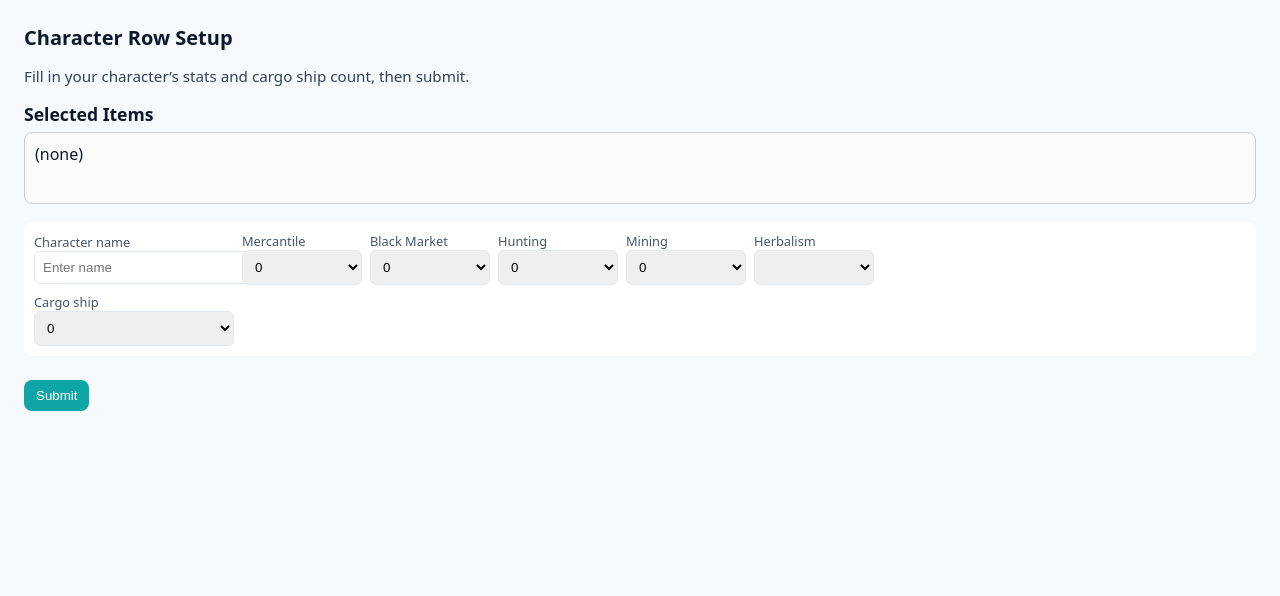
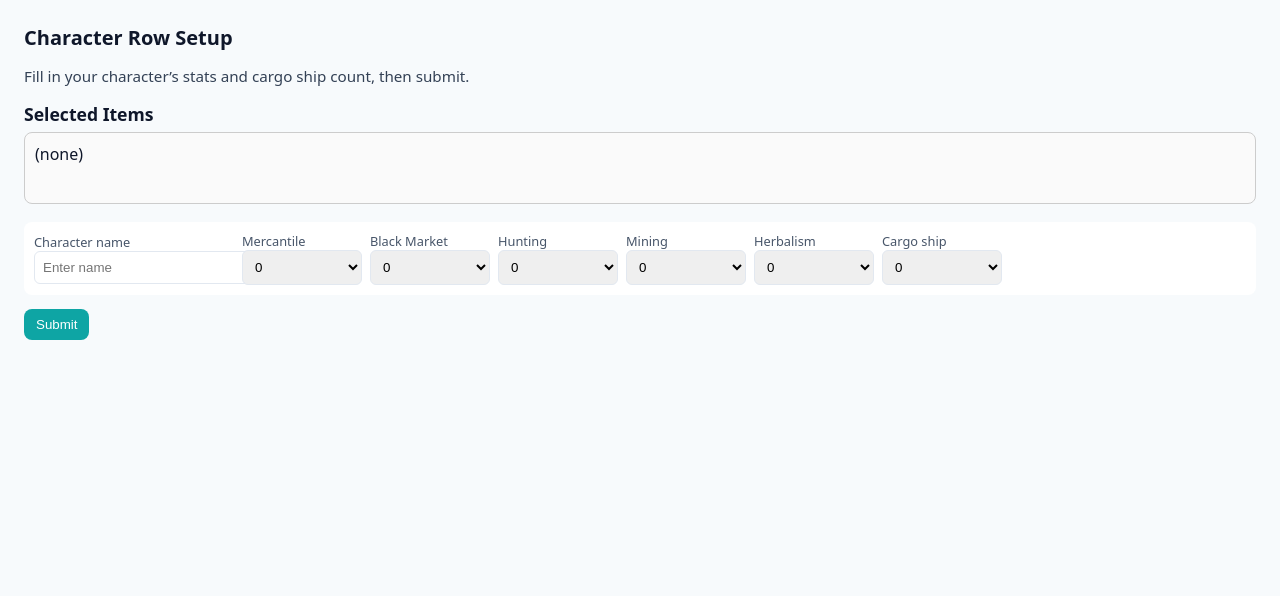
Before and after one commit to NMiraglia05/Pull_Automator, a Flask app: page /set_gathering in a window 1280 px wide. Shown: the top 596 px of the page. Run offline with Flask 3, Linux system fonts and the light colour scheme; lists and menus that the app fills with data are empty.

Commit message:
Update set_gathering.html

```diff
--- a/templates/set_gathering.html
+++ b/templates/set_gathering.html
@@ -1,4 +1,3 @@
-
 <!doctype html>
 <html lang="en">
 <head>
@@ -19,7 +18,7 @@
 .note{font-size:0.95rem;margin-bottom:12px;color:#334155}
 button{background:#0ea5a4;border:none;color:white;padding:8px 12px;border-radius:8px;cursor:pointer}
 .rows{display:flex;flex-direction:column;gap:10px}
-    .row{display:grid;grid-template-columns:200px repeat(5,120px);gap:8px;padding:10px;border-radius:8px;background:white;align-items:center}
+.row{display:grid;grid-template-columns:200px repeat(6,120px);gap:8px;padding:10px;border-radius:8px;background:white;align-items:center}
 .row label{display:block;font-size:0.8rem;color:#475569}
 .row input[type=text]{width:100%;padding:8px;border:1px solid #e2e8f0;border-radius:6px}
 select{width:100%;padding:8px;border-radius:6px;border:1px solid #e2e8f0}
@@ -31,7 +30,7 @@
   text-align: center;
   font-size: 0.85rem;
   color: white;
-      background: #0ea5a4; /* aquamarine */
+  background: #0ea5a4;
   border-top: 1px solid #0ca99c;
   position: absolute;
   bottom: 0;
@@ -57,10 +56,10 @@
     <div><label>Black Market</label><select name="black_market"></select></div>
     <div><label>Hunting</label><select name="hunting"></select></div>
     <div><label>Mining</label><select name="mining"></select></div>
-      <div><label>Herbalism</label><select name="herbalism"></select></div> <!-- fixed name -->
+    <div><label>Herbalism</label><select name="herbalism"></select></div>
     <div><label>Cargo ship</label><select name="cargo_ship"></select></div>
   </div>
-
+</div>
 
 <div class="actions">
   <button type="submit">Submit</button>
@@ -103,7 +102,7 @@ const mining=row.querySelector('select[name="mining"]');
 const herbalism=row.querySelector('select[name="herbalism"]');
 const cargo=row.querySelector('select[name="cargo_ship"]');
 
-[merc,bm,hunting,mining].forEach(s=>buildOptions(s,0,4,0));
+[merc,bm,hunting,mining,herbalism].forEach(s=>buildOptions(s,0,4,0));
 buildOptions(cargo,0,10,0);
 
 // Submit handler sends data to Flask
@@ -124,7 +123,7 @@ form.addEventListener('submit',async e=>{
       black_market:Number(bm.value),
       hunting:Number(hunting.value),
       mining:Number(mining.value),
-      herbalsim:Number(herbalism.value),
+      herbalism:Number(herbalism.value),
       cargo_ship:Number(cargo.value)
     }
   };
```
Lines whose indentation alone changed are shown as unchanged.
